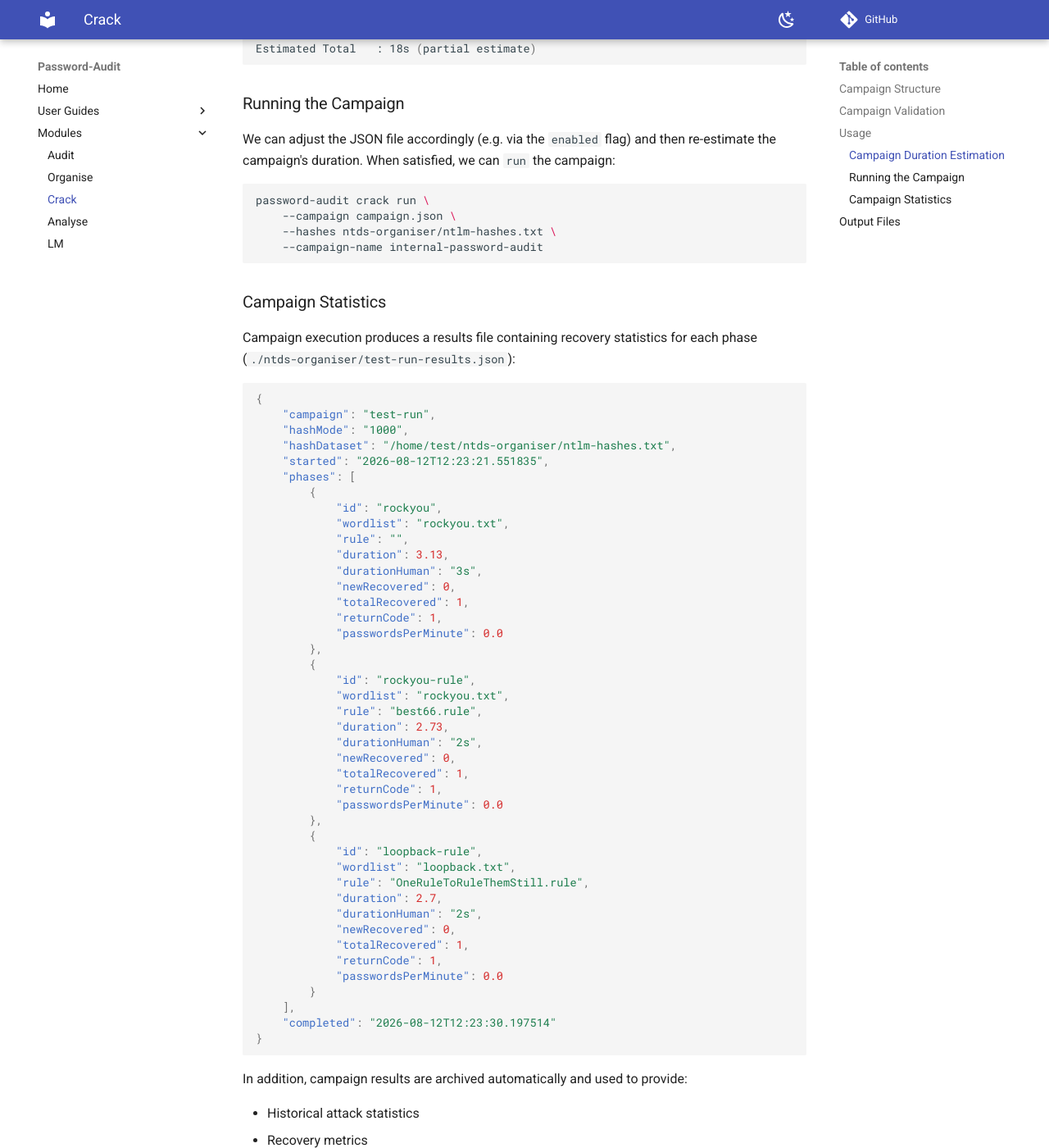
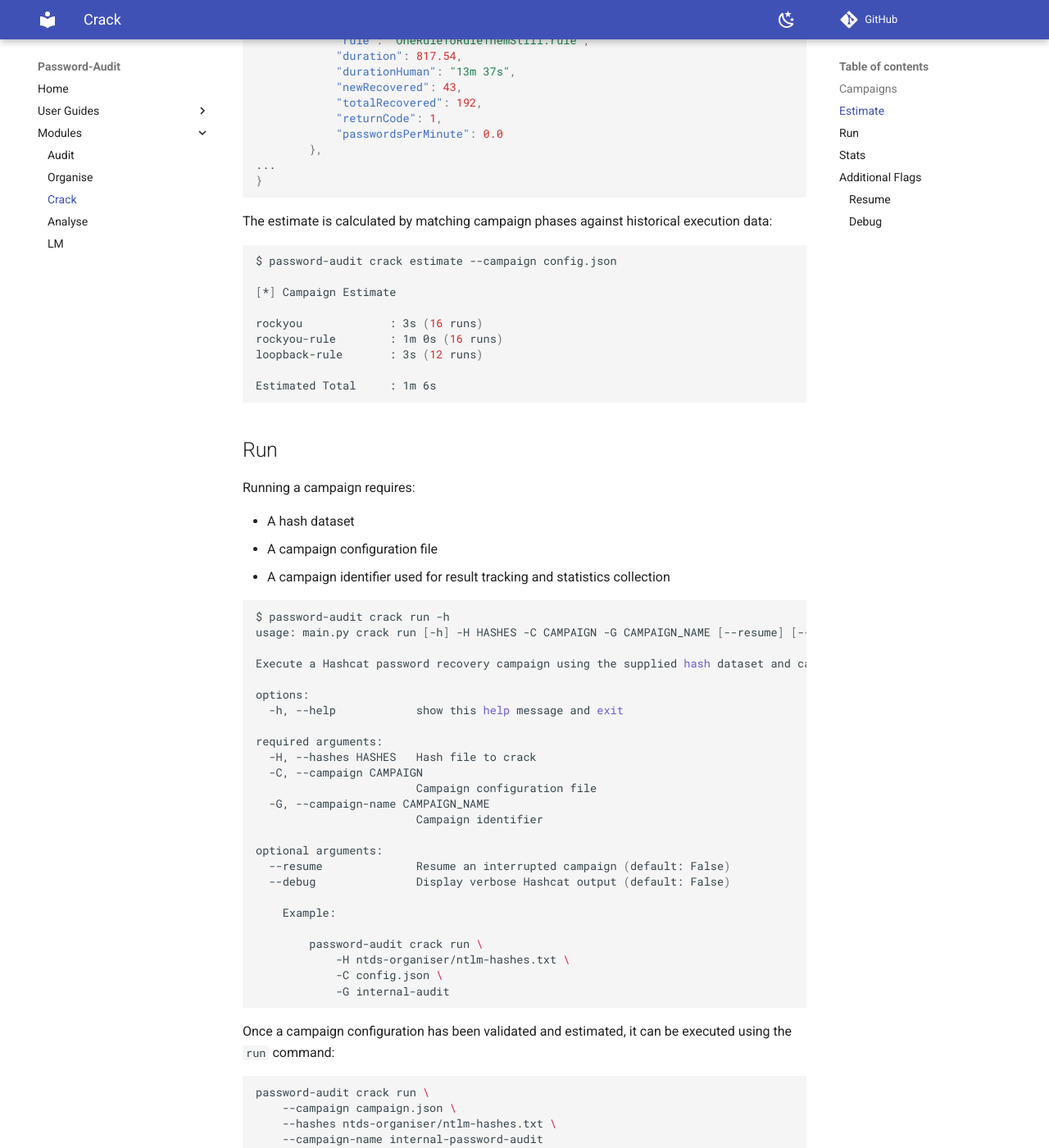
Before and after one commit to CSpanias/password-audit, an MkDocs documentation site: the page built from docs/crack.md, in a window 1280 px wide and 1400 px high, scrolled down 3431 px. Shown: the whole window at 82% size. Built offline with MkDocs 1.6.1 and Material for MkDocs 9.7.7, drawn with Linux system fonts in a browser that asks for light colours; comment, search, counter and statistics services are not loaded; some of the changed text lies outside the part shown.

Commit message:
Restructured crack module and updated relevant docs.

````diff
--- a/docs/crack.md
+++ b/docs/crack.md
@@ -3,46 +3,46 @@
 !!! tip
     Use `password-audit crack estimate` before executing large campaigns.
 
-The `password-audit crack` module executes password recovery campaigns using Hashcat and tracks historical campaign performance. It has three submodules:
+The `crack` module is used to:
+
+- Estimate campaign duration using historical statistics (`estimate`)
+- Execute password recovery campaigns with Hashcat (`run`)
+- Review historical attack performance and recovery metrics (`stats`)
 
 ```bash
 $ password-audit crack -h
-usage: password-audit crack [-h] {run,stats,estimate} ...
+usage: main.py crack [-h] {estimate,run,stats} ...
+
+Execute Hashcat password recovery campaigns, estimate campaign duration
+using historical statistics, and review past campaign performance.
 
 positional arguments:
-  {run,stats,estimate}
+  {estimate,run,stats}
+    estimate            Estimate campaign duration
     run                 Execute a cracking campaign
     stats               Display historical cracking statistics
-    estimate            Estimate campaign duration
 
 options:
   -h, --help            show this help message and exit
+
+    Examples:
+
+        password-audit crack estimate \
+            -C config.json
+
+        password-audit crack run \
+            -H ntds-organiser/ntlm-hashes.txt \
+            -C config.json \
+            -G internal-audit
+
+        password-audit crack stats
 ```
 
-## Campaign Structure
+## Campaigns
 
-Campaigns define how password recovery attacks are executed. A campaign consists of:
+Campaigns define the sequence of password recovery attacks executed by Hashcat. They consist of global `parameters` (apply to all phases) and one or more attack `phases` executed sequentially.
 
-* Global parameters
-* One or more attack phases
-
-Campaigns are written in JSON and supplied to the `crack run` subcommand using the `-C` / `--campaign` flag:
-
-```bash
-$ password-audit crack run -h
-usage: password-audit crack run [-h] -C CAMPAIGN -H HASHES -G CAMPAIGN_NAME [--debug]
-
-options:
-  -h, --help            show this help message and exit
-  -C, --campaign CAMPAIGN
-                        Campaign configuration file
-  -H, --hashes HASHES   File containing NTLM hashes to recover
-  -G, --campaign-name CAMPAIGN_NAME
-                        Campaign identifier
-  --debug               Display verbose Hashcat output (default: False)
-```
-
-A campaign contains two top-level sections:
+Campaigns are written in JSON and contain the following sections:
 
 * `parameters`
     * `hashMode`: Specifies the Hashcat hash mode.
@@ -52,13 +52,11 @@
 * `phases`
     * `id`: Unique identifier for the phase.
     * `enabled`: Enable or disable a phase.
-    * `type`: Dictionary (`wordlist`) or loopback (`loopback`) attack.
-    * `wordlist`: Wordlist file used by the phase. (required only if `"type": "wordlist"`)
+    * `type`: Attack type (`wordlist` or `loopback`).
+    * `wordlist`: Input wordlist used by the phase.
     * `rule`: Rule file to be used by the phase.
 
-Phases are executed sequentially in the order they are defined.
-
-An example `config.json` file consisting of five phases is shown below:
+An example JSON file consisting of three phases is shown below:
 
 ```json
 {
@@ -90,20 +88,6 @@
             "enabled": true
         },
         {
-            "id": "weakpass-rule",
-            "type": "wordlist",
-            "wordlist": "weakpass_4a.txt",
-            "rule": "OneRuleToRuleThemStill.rule",
-            "enabled": true
-        },
-        {
-            "id": "rockyou2024-rule",
-            "type": "wordlist",
-            "wordlist": "rockyou2024.txt",
-            "rule": "OneRuleToRuleThemStill.rule",
-            "enabled": true
-        },
-        {
             "id": "loopback-rule",
             "type": "loopback",
             "wordlist": "loopback.txt",
@@ -114,9 +98,8 @@
 }
 ```
 
-Loopback phases generate a temporary dictionary from passwords recovered during previous phases. This allows recovered passwords to be transformed with Hashcat rules and reused in subsequent attack phases. If no passwords have been recovered, loopback phases are skipped automatically.
-
-## Campaign Validation
+!!! tip
+    **Loopback phases** generate a temporary dictionary from passwords recovered during previous phases (`loopback.txt`). This allows recovered passwords to be transformed with Hashcat rules and reused in subsequent attack phases. If no passwords have been recovered, loopback phases are skipped automatically.
 
 Campaigns are validated before execution. Validation includes:
 
@@ -128,30 +111,102 @@
 
 Invalid configurations will be rejected before Hashcat execution begins.
 
-## Usage
+## Estimate
 
-### Campaign Duration Estimation
+The `estimate` command predicts the duration of each campaign phase and the overall campaign based on historical execution data. This helps operators estimate runtime and optimise cracking strategies before launching large campaigns.
 
-Once we have a configuration file ready, we can use the `crack estimate` option to produce a per phase and a total duration based on historical data:
+```bash
+$ password-audit crack estimate -h
+usage: main.py crack estimate [-h] -C CAMPAIGN
+
+Estimate the duration of a cracking campaign before execution using
+the supplied configuration file and historical data.
+
+options:
+  -h, --help            show this help message and exit
+
+required arguments:
+  -C, --campaign CAMPAIGN
+                        Campaign configuration file
+
+Example:
+
+    password-audit crack estimate \
+        -C config.json
+```
+
+Each `run` generates a JSON history file under `~/.password-audit/history` containing performance metrics used by the estimation engine:
+
+```json
+{
+...
+        {
+            "id": "rockyou-rule",
+            "session": "test-lm-rockyou-rule",
+            "wordlist": "rockyou.txt",
+            "rule": "OneRuleToRuleThemStill.rule",
+            "duration": 817.54,
+            "durationHuman": "13m 37s",
+            "newRecovered": 43,
+            "totalRecovered": 192,
+            "returnCode": 1,
+            "passwordsPerMinute": 0.0
+        },
+...
+}
+```
+
+The estimate is calculated by matching campaign phases against historical execution data:
 
 ```bash
 $ password-audit crack estimate --campaign config.json
 
-## Campaign Estimate
+[*] Campaign Estimate
 
-rockyou             : 3s (10 runs)
-rockyou-rule        : 12s (10 runs)
-hashmob-rule        : Unknown (0 runs)
-weakpass-rule       : Unknown (0 runs)
-rockyou2024-rule    : Unknown (0 runs)
-loopback-rule       : 2s (10 runs)
+rockyou             : 3s (16 runs)
+rockyou-rule        : 1m 0s (16 runs)
+loopback-rule       : 3s (12 runs)
 
-Estimated Total   : 18s (partial estimate)
+Estimated Total     : 1m 6s
 ```
 
-### Running the Campaign
+## Run
 
-We can adjust the JSON file accordingly (e.g. via the `enabled` flag) and then re-estimate the campaign's duration. When satisfied, we can `run` the campaign:
+Running a campaign requires:
+
+- A hash dataset
+- A campaign configuration file
+- A campaign identifier used for result tracking and statistics collection
+
+```bash
+$ password-audit crack run -h
+usage: main.py crack run [-h] -H HASHES -C CAMPAIGN -G CAMPAIGN_NAME [--resume] [--debug]
+
+Execute a Hashcat password recovery campaign using the supplied hash dataset and campaign configuration file.
+
+options:
+  -h, --help            show this help message and exit
+
+required arguments:
+  -H, --hashes HASHES   Hash file to crack
+  -C, --campaign CAMPAIGN
+                        Campaign configuration file
+  -G, --campaign-name CAMPAIGN_NAME
+                        Campaign identifier
+
+optional arguments:
+  --resume              Resume an interrupted campaign (default: False)
+  --debug               Display verbose Hashcat output (default: False)
+
+    Example:
+
+        password-audit crack run \
+            -H ntds-organiser/ntlm-hashes.txt \
+            -C config.json \
+            -G internal-audit
+```
+
+Once a campaign configuration has been validated and estimated, it can be executed using the `run` command:
 
 ```bash
 password-audit crack run \
@@ -160,56 +215,28 @@
     --campaign-name internal-password-audit
 ```
 
-### Campaign Statistics
+Campaign execution generates a results file named after the campaign identifier (e.g. `internal-password-audit-results.json`) containing statistics for every executed phase.
 
-Campaign execution produces a results file containing recovery statistics for each phase (`./ntds-organiser/test-run-results.json`):
+## Stats
 
-```json
-{
-    "campaign": "test-run",
-    "hashMode": "1000",
-    "hashDataset": "/home/test/ntds-organiser/ntlm-hashes.txt",
-    "started": "2026-08-12T12:23:21.551835",
-    "phases": [
-        {
-            "id": "rockyou",
-            "wordlist": "rockyou.txt",
-            "rule": "",
-            "duration": 3.13,
-            "durationHuman": "3s",
-            "newRecovered": 0,
-            "totalRecovered": 1,
-            "returnCode": 1,
-            "passwordsPerMinute": 0.0
-        },
-        {
-            "id": "rockyou-rule",
-            "wordlist": "rockyou.txt",
-            "rule": "best66.rule",
-            "duration": 2.73,
-            "durationHuman": "2s",
-            "newRecovered": 0,
-            "totalRecovered": 1,
-            "returnCode": 1,
-            "passwordsPerMinute": 0.0
-        },
-        {
-            "id": "loopback-rule",
-            "wordlist": "loopback.txt",
-            "rule": "OneRuleToRuleThemStill.rule",
-            "duration": 2.7,
-            "durationHuman": "2s",
-            "newRecovered": 0,
-            "totalRecovered": 1,
-            "returnCode": 1,
-            "passwordsPerMinute": 0.0
-        }
-    ],
-    "completed": "2026-08-12T12:23:30.197514"
-}
+The `stats` command displays historical performance data gathered from previous campaigns.
+
+```bash
+$ password-audit crack stats -h
+usage: main.py crack stats [-h]
+
+Display statistics for previously executed cracking campaigns,
+including password recovery counts, attack performance, and campaign history.
+
+options:
+  -h, --help  show this help message and exit
+
+Example:
+
+    password-audit crack stats
 ```
 
-In addition, campaign results are archived automatically and used to provide:
+Historical campaign data is archived automatically and used to provide:
 
 * Historical attack statistics
 * Recovery metrics
@@ -221,42 +248,98 @@
 ```bash
 $ password-audit crack stats
 
-## Attack Statistics
+[*] Attack Statistics
 
 loopback-rule
 -------------
-    Runs                : 10
-    Average Duration    : 2s
-    Average Recovery    : 0.0
-    Average ROI         : 0.0 passwords/min
-    Best Recovery       : 0
-    Best ROI            : 0 passwords/min
-
-rockyou
--------
-    Runs                : 10
+    Runs                : 12
     Average Duration    : 3s
-    Average Recovery    : 0.1
-    Average ROI         : 1.9 passwords/min
-    Best Recovery       : 1
-    Best ROI            : 18.97 passwords/min
+    Average Recovery    : 1.92
+    Average ROI         : 24.7 passwords/min
+    Best Recovery       : 23
+    Best ROI            : 296.35 passwords/min
 
 rockyou-rule
 ------------
-    Runs                : 10
-    Average Duration    : 12s
-    Average Recovery    : 0.0
-    Average ROI         : 0.0 passwords/min
-    Best Recovery       : 0
-    Best ROI            : 0 passwords/min
+    Runs                : 16
+    Average Duration    : 1m 0s
+    Average Recovery    : 1.44
+    Average ROI         : 21.57 passwords/min
+    Best Recovery       : 23
+    Best ROI            : 345.08 passwords/min
 ```
 
-## Output Files
+## Additional Flags
 
-Campaign execution generates the following artefacts:
+### Resume
 
-| File | Description |
-|--------|--------|
-| `campaign-results.json` | Campaign execution results |
-| `loopback.txt` | Generated loopback dictionary |
-| `hashcat.potfile` | Hashcat recovered password database |
+The `--resume` flag resumes an interrupted campaign and skips phases that completed successfully during the previous execution.
+
+!!! note
+    The resume workflow is currently being refined and may change in future releases.
+
+```bash
+$ password-audit crack run -H ntds-organiser/ntlm-hashes.txt -C config.json -G test-resume
+[*] Hashcat Scheduler
+
+[*] Phase 1/3
+    Wordlist : rockyou.txt
+
+    ---------------------------------------------------------------------------
+    Status    : Exhausted
+    Recovered : 34/164 (20.73%) Digests (total), 0/164 (0.00%) Digests (new)
+    Progress  : 14344384/14344384 (100.00%)
+    Speed     : 19759.7 kH/s (0.62ms) @ Accel:320 Loops:1 Thr:256 Vec:1
+    ETA       : Sat Aug 15 16:59:38 2026 (0 secs)
+    ---------------------------------------------------------------------------
+
+[+] Phase Complete
+    Duration            : 3s
+    New Passwords       : 0
+    Total Passwords     : 34
+
+
+[*] Phase 2/3
+    Wordlist : rockyou.txt
+    Rule     : OneRuleToRuleThemStill.rule
+
+^C
+[!] Campaign interrupted
+    Current Phase       : rockyou-rule
+    Session             : test-resume-rockyou-rule
+```
+
+The campaign can then be resumed:
+
+```bash
+$ password-audit crack run -H ntds-organiser/ntlm-hashes.txt -C config.json -G test-resume --resume
+
+[*] Hashcat Scheduler
+
+[+] Resuming interrupted campaign
+    Skipping            : rockyou
+
+
+[*] Phase 1/2
+    Wordlist : rockyou.txt
+    Rule     : OneRuleToRuleThemStill.rule
+...
+```
+
+Previously completed phases are skipped automatically.
+
+### Debug
+
+The `--debug` flag displays the full Hashcat commands used during campaign execution. This can be useful for troubleshooting, validating file paths, and verifying Hashcat arguments:
+
+```bash
+$ password-audit crack run -H ntds-organiser/ntlm-hashes.txt -C config.json -G test-debug --debug
+[*] Hashcat Scheduler
+
+[*] Phase 1/3
+    Wordlist : rockyou.txt
+
+[+] Executing:
+/mnt/c/pentest/tools/hashcat/hashcat.exe -m 1000 C:\pentest\GitHub\password-audit\ntds-organiser\ntlm-hashes.txt C:\pentest\tools\hashcat\wordlists\rockyou.txt --potfile-path C:\pentest\tools\hashcat\hashcat.potfile -O -w 3 -d 1 --status --status-timer 300 --session test-debug-rockyou
+...
+```
````
Also changed, not shown: 7 other files.
